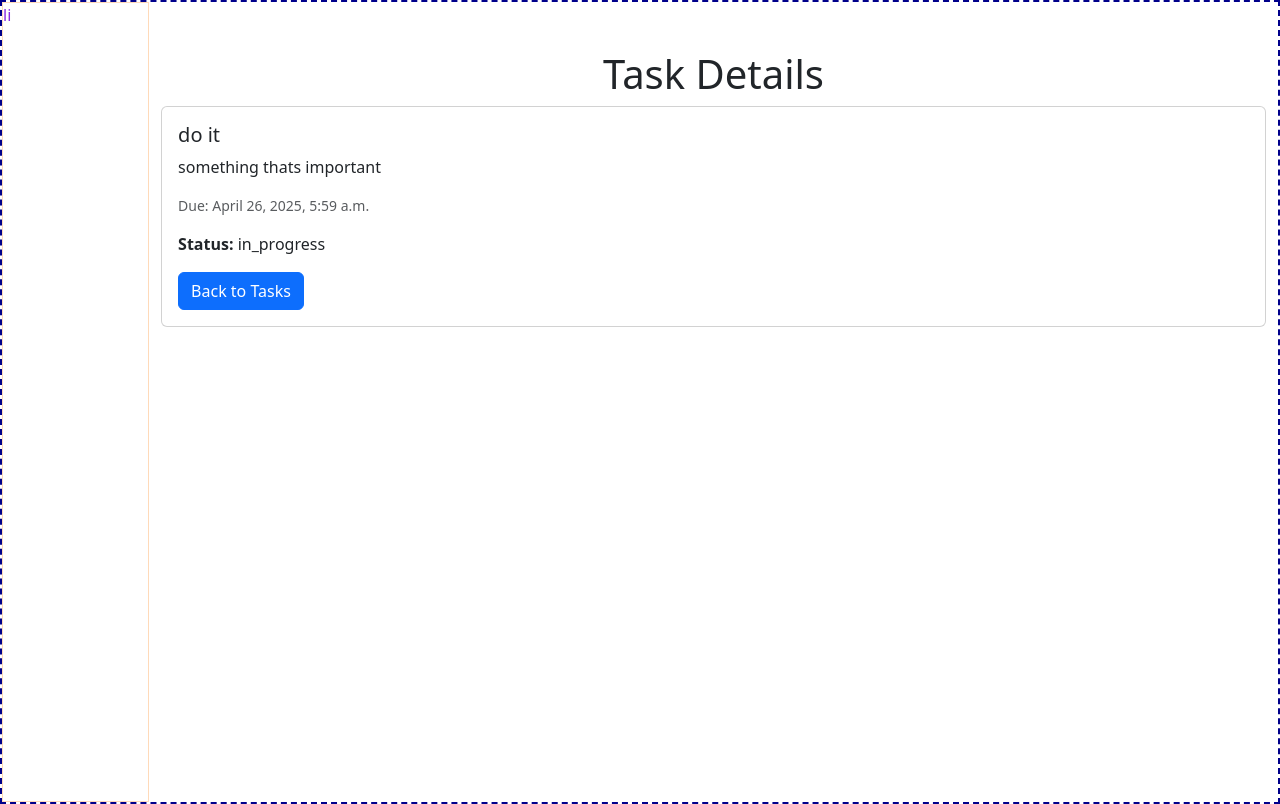
After one commit to gsiri-jack/Taskly, a Django app: page /base/tsk/1 in a window 1280 px wide. The commit adds this page. Run offline with Django 5.2, Linux system fonts and the light colour scheme; data comes from the database, SQL or seed files in the repository; both versions use the stored data as it was after the commit; some libraries are stand-ins or nearby versions.

Commit message:
second update

```diff
--- a/taskly/base/models.py
+++ b/taskly/base/models.py
@@ -1,11 +1,13 @@
 from django.db import models
+from datetime import datetime
 
 # Create your models here.
 
 status_choices = [
     ('pending', 'Pending'),
     ('completed', 'Completed'),
-    ('in_progress', 'In Progress'),]
+    ('in_progress', 'In Progress'),
+]
 
 
 class sample(models.Model):
@@ -13,6 +15,7 @@ class sample(models.Model):
     description = models.TextField()
     created_at = models.DateTimeField(auto_now_add=True)
     updated_at = models.DateTimeField(auto_now=True)
+    due_date = models.DateTimeField(default=datetime.now)  # Pass callable here
     status = models.CharField(
         max_length=20, choices=status_choices, default='in_progress')
 
--- /dev/null
+++ b/taskly/base/static/base/style.css
@@ -0,0 +1,13 @@
+.body{
+    border: 2px dashed darkblue;
+    display: flex;
+}
+
+.menuCont{
+    width: 13vw;
+    max-width: 400px;
+    color:blueviolet;
+    border: 1px solid peachpuff;
+    height: 100vh;
+
+}
--- a/taskly/base/templates/base/base.html
+++ b/taskly/base/templates/base/base.html
@@ -1,6 +1,8 @@
+{% load static %}
 {% load bootstrap5 %}
 {% bootstrap_css %}
 {% bootstrap_javascript %}
+
 
 <!DOCTYPE html>
 <html lang="en">
@@ -8,9 +10,28 @@
     <meta charset="UTF-8">
     <meta name="viewport" content="width=device-width, initial-scale=1.0">
     <title>Document</title>
+    <link rel="stylesheet" href="{% static 'base/style.css' %}">
 </head>
 <body>
+
+    {% block body %}
+   <div class="body">
+    {% block menubar %}
+    <div class="menuCont">
+
+            <nav>
+                li
+            </nav>
+
+
+
+    </div>
+    {% endblock %}
+
     {% block content %}
+    {% endblock %}
+
+   </div>
 
     {% endblock %}
 </body>
--- /dev/null
+++ b/taskly/base/templates/base/task_detail.html
@@ -0,0 +1,15 @@
+{% extends 'base/base.html' %}
+{% block content %}
+    <div class="container mt-5">
+        <h1 class="text-center">Task Details</h1>
+        <div class="card mb-3">
+            <div class="card-body">
+                <h5 class="card-title">{{ task.title }}</h5>
+                <p class="card-text">{{ task.description }}</p>
+                <p class="card-text"><small class="text-muted">Due: {{ task.due_date }}</small></p>
+                <p class="card-text"><strong>Status:</strong> {{ task.status }}</p>
+                <a href="{% url 'index' %}" class="btn btn-primary">Back to Tasks</a>
+            </div>
+        </div>
+    </div>
+{% endblock %}
--- a/taskly/base/urls.py
+++ b/taskly/base/urls.py
@@ -4,4 +4,5 @@ from . import views
 urlpatterns = [
     path('', views.index, name='index'),
     path('login/', views.user_login, name='login'),
+    path('tsk/<int:id>', views.task_detail, name='task_detail'),
 ]
--- a/taskly/base/views.py
+++ b/taskly/base/views.py
@@ -1,16 +1,19 @@
-from django.shortcuts import render
+from django.shortcuts import render, redirect
+from django.urls import reverse_lazy, reverse
 from django.http import HttpResponse
 from .models import sample
 from .serializers import SampleSerializer
 from .forms import LoginForm
 from django.contrib.auth import authenticate, login, logout
+
 # Create your views here.
 
 
 def index(request):
     data = sample.objects.all()
     serialize = SampleSerializer(data, many=True)
-    return HttpResponse(serialize)
+    username = request.session.get('username')
+    return render(request, 'base/index.html', {'title': 'Dashboard', 'tasks': serialize.data, 'username': username})
 
 
 def user_login(request):
@@ -23,10 +26,19 @@ def user_login(request):
         if form.is_valid():
             username = form.cleaned_data.get('username')
             password = form.cleaned_data.get('password')
+            request.session["username"] = username
             user = authenticate(request, username=username, password=password)
             if user is not None:
                 login(request, user)
-                return render(request, 'base/index.html', {'title': 'Dashboard'})
+                return redirect(reverse(index), {'title': 'Dashboard', 'username': username})
             else:
                 context['error'] = "Invalid username or password"
     return render(request, 'base/login.html', context)
+
+
+def task_detail(request, id):
+    task = sample.objects.get(id=id)
+    username = request.session.get('username')
+    print(username)
+
+    return render(request, 'base/task_detail.html', {'task': task, 'username': username})
```
Also changed, not shown: taskly/base/templates/base/index.html (+15 -1 lines), taskly/base/migrations/0002_sample_due_date.py (added), taskly/base/migrations/0003_remove_sample_due_date.py (added), taskly/base/migrations/0004_delete_sample.py (added), taskly/base/migrations/0005_initial.py (added), taskly/base/migrations/0006_alter_sample_due_date.py (added), taskly/base/migrations/0007_alter_sample_due_date.py (added), taskly/base/migrations/0008_alter_sample_due_date.py (added), taskly/db.sqlite3.
